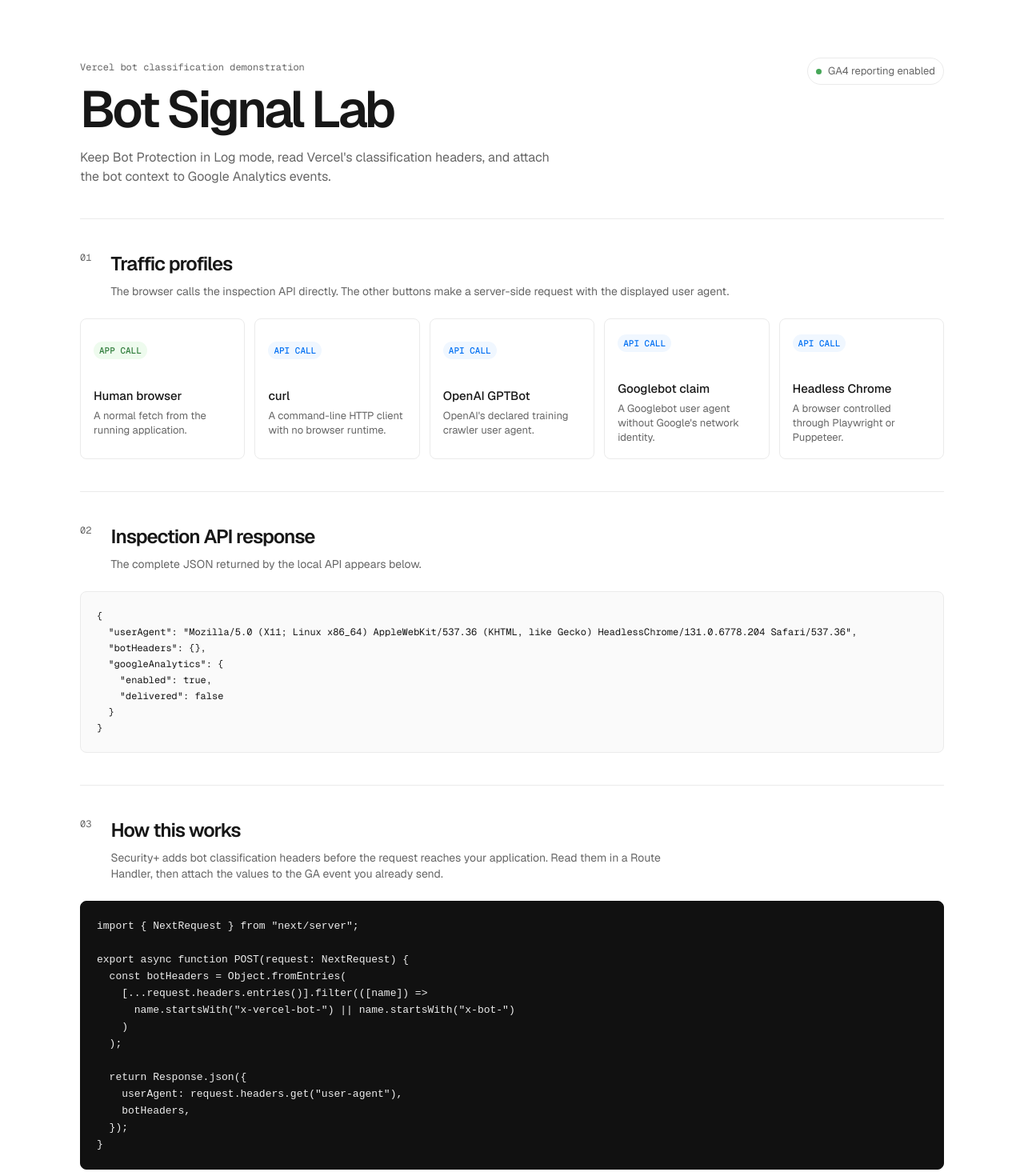
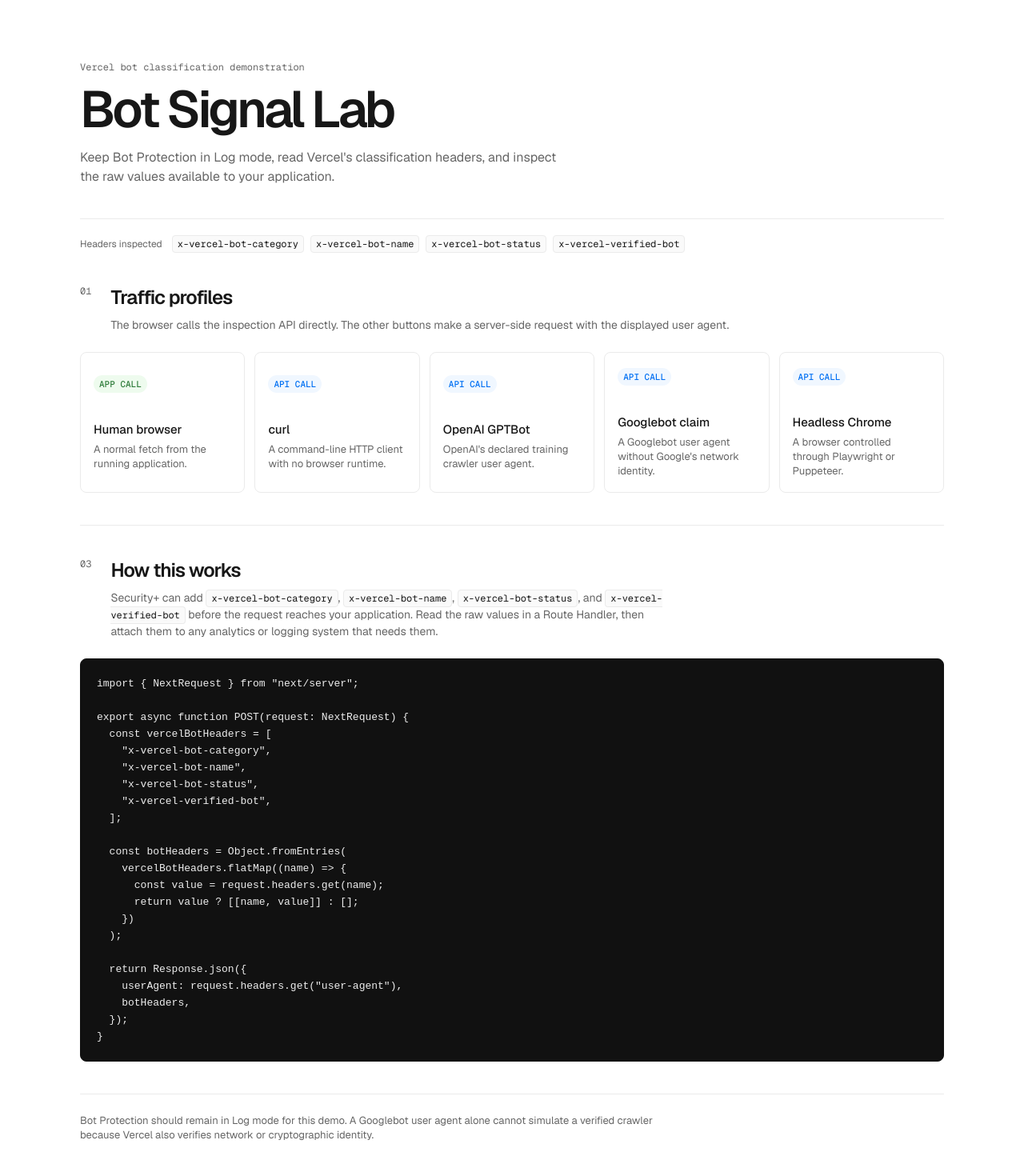
Before and after one commit to bennor/bot-signal-lab, a Next.js app: page / in a window 1280 px wide. Shown: the top 1470 px of the page at 80% size. Built offline with nearby package versions, Linux system fonts and the light colour scheme; no server answers.

Commit message:
Focus demo on raw bot headers

```diff
--- a/app/api/traffic/route.ts
+++ b/app/api/traffic/route.ts
@@ -1,5 +1,4 @@
 import { NextRequest, NextResponse } from "next/server";
-import { reportTrafficToGoogleAnalytics } from "@/lib/google-analytics";
 import { extractBotHeaders, type TrafficResult } from "@/lib/traffic";
 
 export const dynamic = "force-dynamic";
@@ -7,13 +6,7 @@ export const dynamic = "force-dynamic";
 export async function POST(request: NextRequest) {
   const userAgent = request.headers.get("user-agent") ?? "Unknown";
   const botHeaders = extractBotHeaders(request.headers);
-
-  const googleAnalytics = await reportTrafficToGoogleAnalytics({
-    collectionPoint: "server_api",
-    botHeaders,
-    userAgent,
-  });
-  const result: TrafficResult = { userAgent, botHeaders, googleAnalytics };
+  const result: TrafficResult = { userAgent, botHeaders };
 
   return NextResponse.json(result, {
     status: 200,
--- a/app/globals.css
+++ b/app/globals.css
@@ -91,59 +91,30 @@ p {
   line-height: 24px;
 }
 
-.status {
+.header-key-list {
   display: flex;
+  flex-wrap: wrap;
   gap: 8px;
   align-items: center;
-  padding: 7px 10px;
-  border: 1px solid var(--ds-gray-400);
-  border-radius: 999px;
-  background: var(--ds-background-100);
+  margin-top: 20px;
   color: var(--ds-gray-900);
-  font-size: 13px;
-  line-height: 18px;
-  white-space: nowrap;
+  font-size: 12px;
+  line-height: 16px;
 }
 
-.status-dot {
-  width: 7px;
-  height: 7px;
-  border-radius: 50%;
-  background: var(--ds-red-700);
+.header-key-list > span {
+  margin-right: 4px;
 }
 
-.online .status-dot {
-  background: var(--ds-green-700);
-}
-
-.analytics-warning {
-  display: flex;
-  gap: 24px;
-  align-items: baseline;
-  margin-top: 24px;
-  padding: 14px 16px;
-  border: 1px solid #ffdd8f;
-  border-radius: 6px;
-  background: var(--ds-amber-100);
-  color: var(--ds-amber-700);
-  font-size: 14px;
-  line-height: 20px;
-}
-
-.analytics-warning strong {
-  flex: 0 0 auto;
-  color: #6f3a00;
-  font-weight: 500;
-}
-
-.analytics-warning span {
-  color: #875500;
-}
-
-.analytics-warning code {
-  color: #6f3a00;
+.header-key-list code,
+.how-it-works p code {
+  padding: 2px 6px;
+  border: 1px solid var(--ds-gray-400);
+  border-radius: 4px;
+  background: var(--ds-background-200);
+  color: var(--ds-gray-1000);
   font-family: var(--font-mono);
-  font-size: 13px;
+  font-size: 12px;
 }
 
 section {
@@ -275,19 +246,8 @@ footer {
     padding-top: 40px;
   }
 
-  .masthead,
-  .analytics-warning {
+  .masthead {
     display: block;
-  }
-
-  .status {
-    width: fit-content;
-    margin-top: 24px;
-  }
-
-  .analytics-warning span {
-    display: block;
-    margin-top: 6px;
   }
 
   .scenario-grid {
--- a/app/layout.tsx
+++ b/app/layout.tsx
@@ -1,5 +1,4 @@
 import type { Metadata } from "next";
-import Script from "next/script";
 import type { ReactNode } from "react";
 import { GeistMono } from "geist/font/mono";
 import { GeistSans } from "geist/font/sans";
@@ -7,31 +6,13 @@ import "./globals.css";
 
 export const metadata: Metadata = {
   title: "Bot Signal Lab",
-  description: "A Vercel bot classification and GA4 tagging demonstration",
+  description: "A Vercel bot classification header demonstration",
 };
 
 export default function RootLayout({ children }: { children: ReactNode }) {
-  const measurementId = process.env.NEXT_PUBLIC_GA_MEASUREMENT_ID;
-
   return (
     <html lang="en" className={`${GeistSans.variable} ${GeistMono.variable}`}>
-      <body>
-        {measurementId ? (
-          <>
-            <Script
-              src={`https://www.googletagmanager.com/gtag/js?id=${measurementId}`}
-              strategy="afterInteractive"
-            />
-            <Script id="google-analytics" strategy="afterInteractive">
-              {`window.dataLayer = window.dataLayer || [];
-function gtag(){dataLayer.push(arguments);}
-gtag('js', new Date());
-gtag('config', '${measurementId}');`}
-            </Script>
-          </>
-        ) : null}
-        {children}
-      </body>
+      <body>{children}</body>
     </html>
   );
 }
--- a/app/page.tsx
+++ b/app/page.tsx
@@ -1,35 +1,5 @@
-import { after } from "next/server";
-import { headers } from "next/headers";
 import { TrafficDashboard } from "@/components/traffic-dashboard";
-import { reportTrafficToGoogleAnalytics } from "@/lib/google-analytics";
-import { extractBotHeaders, type TrafficResult } from "@/lib/traffic";
 
-export default async function Home() {
-  const requestHeaders = await headers();
-  const botHeaders = extractBotHeaders(requestHeaders);
-  const userAgent = requestHeaders.get("user-agent") ?? "Unknown";
-  const analyticsEnabled = Boolean(
-    process.env.NEXT_PUBLIC_GA_MEASUREMENT_ID && process.env.GA_API_SECRET,
-  );
-
-  after(async () => {
-    await reportTrafficToGoogleAnalytics({
-      collectionPoint: "server_page",
-      botHeaders,
-      userAgent,
-    });
-  });
-
-  const initialResult: TrafficResult = {
-    userAgent,
-    botHeaders,
-    googleAnalytics: { enabled: analyticsEnabled, delivered: false },
-  };
-
-  return (
-    <TrafficDashboard
-      analyticsEnabled={analyticsEnabled}
-      initialResult={initialResult}
-    />
-  );
+export default function Home() {
+  return <TrafficDashboard />;
 }
--- a/components/traffic-dashboard.tsx
+++ b/components/traffic-dashboard.tsx
@@ -1,40 +1,12 @@
 "use client";
 
-import { useEffect, useState } from "react";
-import { readBotHeader, simulations, type TrafficResult } from "@/lib/traffic";
+import { useState } from "react";
+import { simulations, type TrafficResult } from "@/lib/traffic";
 
-declare global {
-  interface Window {
-    gtag?: (...args: unknown[]) => void;
-  }
-}
-
-export function TrafficDashboard({
-  analyticsEnabled,
-  initialResult,
-}: {
-  analyticsEnabled: boolean;
-  initialResult: TrafficResult;
-}) {
-  const [selected, setSelected] = useState<TrafficResult>(initialResult);
+export function TrafficDashboard() {
+  const [selected, setSelected] = useState<TrafficResult | null>(null);
   const [loading, setLoading] = useState(false);
   const [activeScenario, setActiveScenario] = useState<string | null>(null);
-
-  useEffect(() => {
-    const category = readBotHeader(initialResult.botHeaders, "category");
-    const name = readBotHeader(initialResult.botHeaders, "name");
-    const verified =
-      readBotHeader(initialResult.botHeaders, "verified-bot") ??
-      readBotHeader(initialResult.botHeaders, "verified");
-
-    window.gtag?.("event", "bot_traffic_observed", {
-      collection_point: "browser_page",
-      is_bot: category || name ? "yes" : "no",
-      bot_category: category ?? "human_or_unclassified",
-      bot_name: name ?? "none",
-      bot_verified: verified ?? "not_applicable",
-    });
-  }, [initialResult]);
 
   async function inspectRequest() {
     setLoading(true);
@@ -70,27 +42,18 @@ export function TrafficDashboard({
           <h1>Bot Signal Lab</h1>
           <p className="intro">
             Keep Bot Protection in Log mode, read Vercel&apos;s classification headers,
-            and attach the bot context to Google Analytics events.
+            and inspect the raw values available to your application.
           </p>
-        </div>
-        <div className={`status ${analyticsEnabled ? "online" : "offline"}`}>
-          <span className="status-dot" />
-          GA4 {analyticsEnabled ? "reporting enabled" : "reporting disabled"}
         </div>
       </header>
 
-      {!analyticsEnabled ? (
-        <aside className="analytics-warning" role="alert">
-          <strong>Google Analytics is not connected</strong>
-          <span>
-            Events are being previewed on this page but are not being sent. Set
-            {" "}
-            <code>NEXT_PUBLIC_GA_MEASUREMENT_ID</code> and <code>GA_API_SECRET</code>
-            {" "}
-            to enable reporting.
-          </span>
-        </aside>
-      ) : null}
+      <div className="header-key-list" aria-label="Vercel bot headers inspected">
+        <span>Headers inspected</span>
+        <code>x-vercel-bot-category</code>
+        <code>x-vercel-bot-name</code>
+        <code>x-vercel-bot-status</code>
+        <code>x-vercel-verified-bot</code>
+      </div>
 
       <section>
         <div className="section-heading">
@@ -136,6 +99,7 @@ export function TrafficDashboard({
         </div>
       </section>
 
+      {selected ? (
         <section className="result-section">
           <div className="section-heading">
             <span className="section-number">02</span>
@@ -146,6 +110,7 @@ export function TrafficDashboard({
           </div>
           <pre>{JSON.stringify(selected, null, 2)}</pre>
         </section>
+      ) : null}
 
       <section className="how-it-works">
         <div className="section-heading">
@@ -153,9 +118,12 @@ export function TrafficDashboard({
           <div>
             <h2>How this works</h2>
             <p>
-              Security+ adds bot classification headers before the request reaches
-              your application. Read them in a Route Handler, then attach the values
-              to the GA event you already send.
+              Security+ can add <code>x-vercel-bot-category</code>,{" "}
+              <code>x-vercel-bot-name</code>, <code>x-vercel-bot-status</code>, and
+              {" "}
+              <code>x-vercel-verified-bot</code> before the request reaches your
+              application. Read the raw values in a Route Handler, then attach them
+              to any analytics or logging system that needs them.
             </p>
           </div>
         </div>
@@ -163,10 +131,18 @@ export function TrafficDashboard({
           <code>{`import { NextRequest } from "next/server";
 
 export async function POST(request: NextRequest) {
+  const vercelBotHeaders = [
+    "x-vercel-bot-category",
+    "x-vercel-bot-name",
+    "x-vercel-bot-status",
+    "x-vercel-verified-bot",
+  ];
+
   const botHeaders = Object.fromEntries(
-    [...request.headers.entries()].filter(([name]) =>
-      name.startsWith("x-vercel-bot-") || name.startsWith("x-bot-")
-    )
+    vercelBotHeaders.flatMap((name) => {
+      const value = request.headers.get(name);
+      return value ? [[name, value]] : [];
+    })
   );
 
   return Response.json({
--- a/lib/google-analytics.ts
+++ /dev/null
@@ -1,49 +0,0 @@
-import { readBotHeader, type BotHeaders, type TrafficResult } from "./traffic";
-
-type AnalyticsStatus = TrafficResult["googleAnalytics"];
-
-export async function reportTrafficToGoogleAnalytics(input: {
-  collectionPoint: "server_page" | "server_api";
-  botHeaders: BotHeaders;
-  userAgent: string;
-}): Promise<AnalyticsStatus> {
-  const measurementId = process.env.NEXT_PUBLIC_GA_MEASUREMENT_ID;
-  const apiSecret = process.env.GA_API_SECRET;
-  const category = readBotHeader(input.botHeaders, "category");
-  const name = readBotHeader(input.botHeaders, "name");
-  const verified =
-    readBotHeader(input.botHeaders, "verified-bot") ??
-    readBotHeader(input.botHeaders, "verified");
-
-  if (!measurementId || !apiSecret) {
-    return { enabled: false, delivered: false };
-  }
-
-  const response = await fetch(
-    `https://www.google-analytics.com/mp/collect?measurement_id=${encodeURIComponent(measurementId)}&api_secret=${encodeURIComponent(apiSecret)}`,
-    {
-      method: "POST",
-      headers: { "content-type": "application/json" },
-      body: JSON.stringify({
-        client_id: crypto.randomUUID(),
-        events: [
-          {
-            name: "bot_traffic_observed",
-            params: {
-              collection_point: input.collectionPoint,
-              is_bot: category || name ? "yes" : "no",
-              bot_category: category ?? "human_or_unclassified",
-              bot_name: name ?? "none",
-              bot_verified: verified ?? "not_applicable",
-              user_agent: input.userAgent.slice(0, 100),
-              engagement_time_msec: 1,
-            },
-          },
-        ],
-      }),
-      cache: "no-store",
-    },
-  );
-
-  return { enabled: true, delivered: response.ok };
-}
--- a/lib/traffic.ts
+++ b/lib/traffic.ts
@@ -3,10 +3,6 @@ export type BotHeaders = Record<string, string>;
 export type TrafficResult = {
   userAgent: string;
   botHeaders: BotHeaders;
-  googleAnalytics: {
-    enabled: boolean;
-    delivered: boolean;
-  };
 };
 
 export type Simulation = {
@@ -75,9 +71,3 @@ export function extractBotHeaders(headers: Headers): BotHeaders {
     ),
   );
 }
-
-export function readBotHeader(botHeaders: BotHeaders, field: string) {
-  return (
-    botHeaders[`x-vercel-bot-${field}`] ?? botHeaders[`x-bot-${field}`] ?? null
-  );
-}
```
Also changed, not shown: 2 other files (tests, documents, lock files or other folders). Lines whose indentation alone changed are shown as unchanged.
